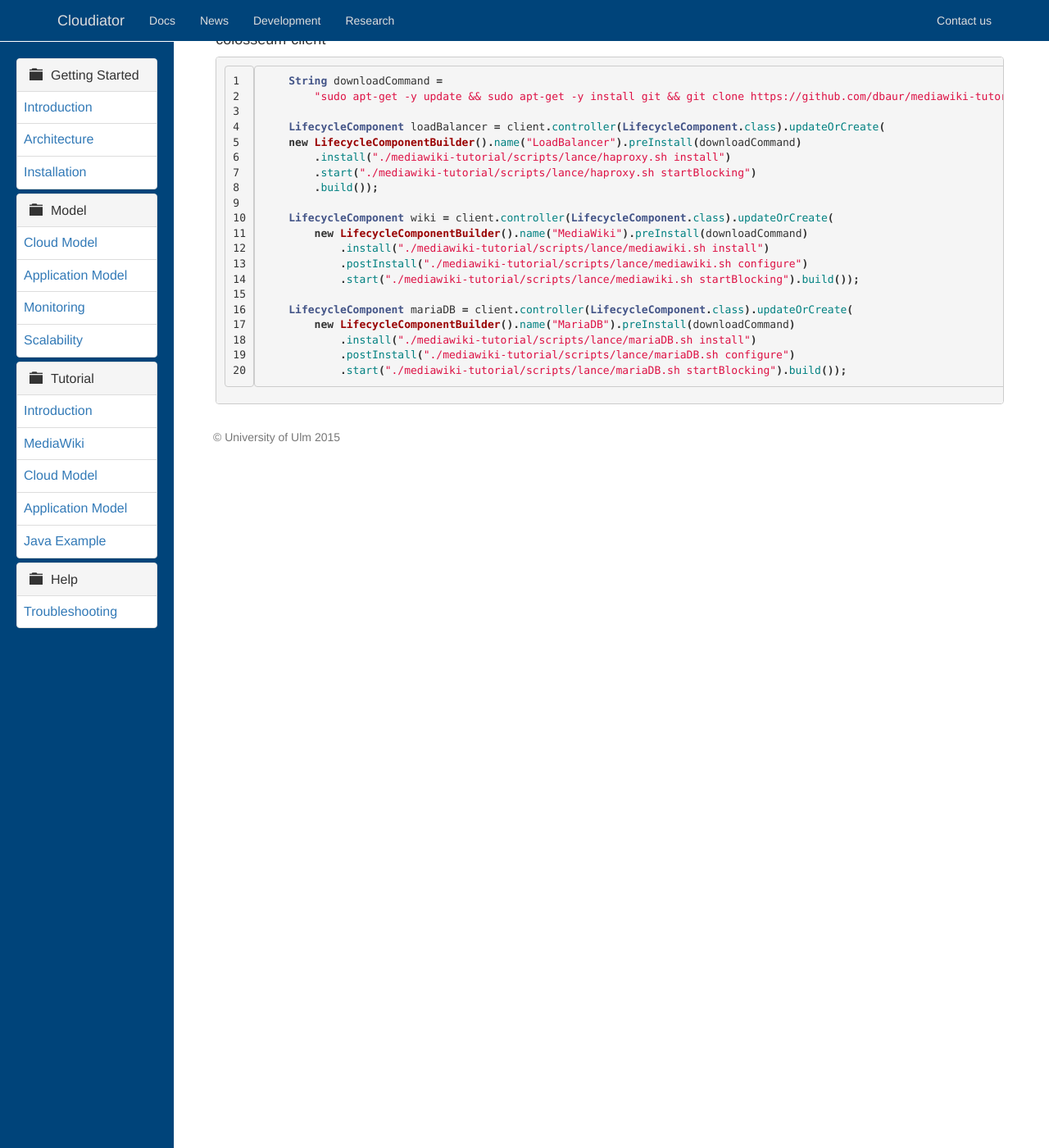
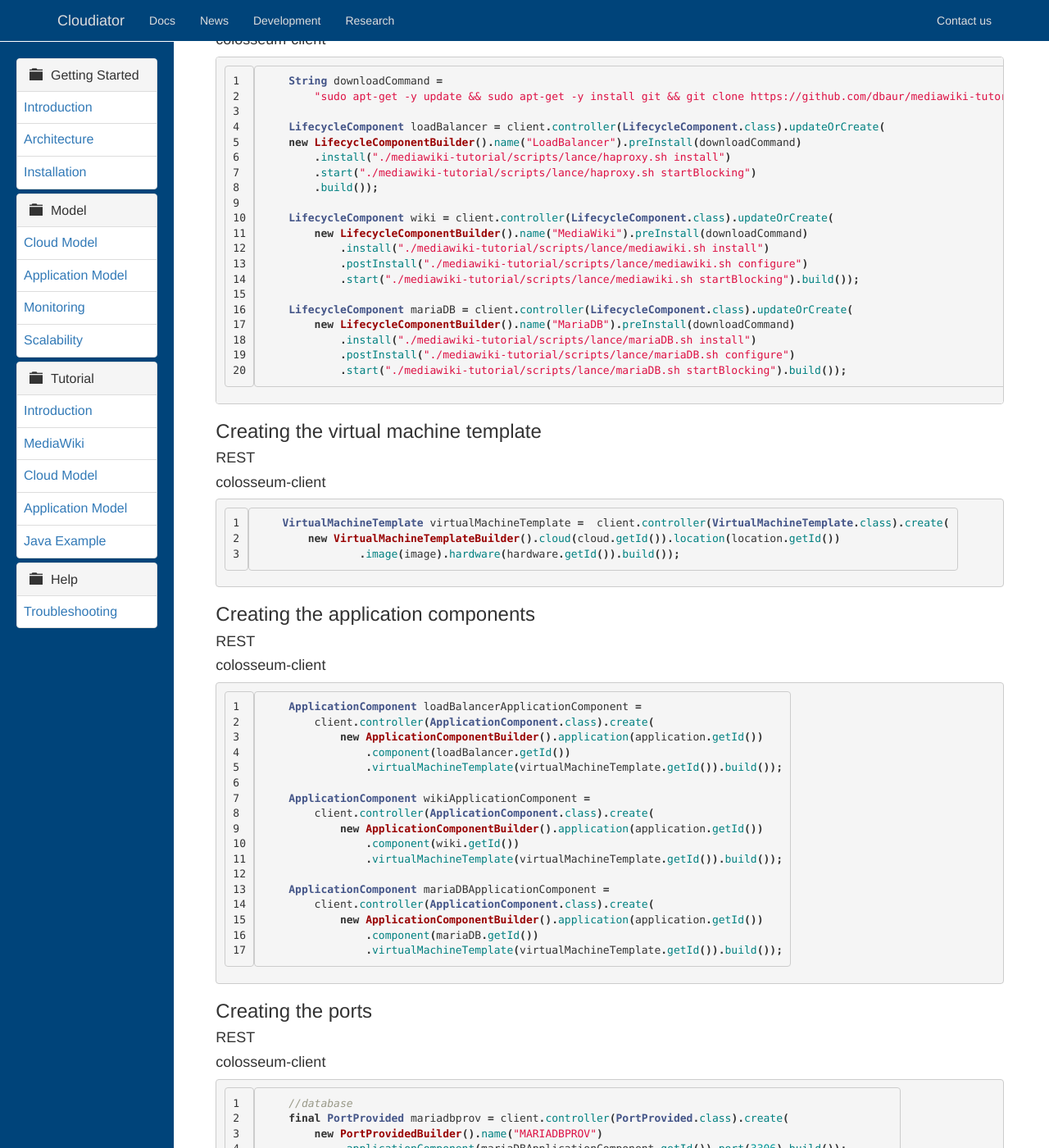
Before and after one commit to cloudiator/cloudiator.github.io, a Jekyll site: the page built from _docs/tutorial_application.md, in a window 1280 px wide and 1400 px high, scrolled down 10032 px. Shown: the whole window at 82% size. Built offline with Jekyll 4.4.1, drawn with Linux system fonts in a browser that asks for light colours; some of the changed text lies outside the part shown.

Commit message:
More on tutorial and sword

```diff
--- a/_docs/tutorial_application.md
+++ b/_docs/tutorial_application.md
@@ -567,5 +567,99 @@ Finally, we can start creating the entities using the API of Cloudiator.
 
 {% endhighlight %}
 
+### Creating the virtual machine template
+
+#### REST
+
+#### colosseum-client
+
+{% highlight java linenos %}
+
+    VirtualMachineTemplate virtualMachineTemplate =  client.controller(VirtualMachineTemplate.class).create(
+        new VirtualMachineTemplateBuilder().cloud(cloud.getId()).location(location.getId())
+                .image(image).hardware(hardware.getId()).build());
+
+{% endhighlight %}
+
+### Creating the application components
+
+#### REST
+
+#### colosseum-client
+
+{% highlight java linenos %}
+
+    ApplicationComponent loadBalancerApplicationComponent =
+        client.controller(ApplicationComponent.class).create(
+            new ApplicationComponentBuilder().application(application.getId())
+                .component(loadBalancer.getId())
+                .virtualMachineTemplate(virtualMachineTemplate.getId()).build());
+
+    ApplicationComponent wikiApplicationComponent =
+        client.controller(ApplicationComponent.class).create(
+            new ApplicationComponentBuilder().application(application.getId())
+                .component(wiki.getId())
+                .virtualMachineTemplate(virtualMachineTemplate.getId()).build());
+
+    ApplicationComponent mariaDBApplicationComponent =
+        client.controller(ApplicationComponent.class).create(
+            new ApplicationComponentBuilder().application(application.getId())
+                .component(mariaDB.getId())
+                .virtualMachineTemplate(virtualMachineTemplate.getId()).build());
+
+{% endhighlight %}
+
+### Creating the ports
+
+#### REST
+
+#### colosseum-client
+
+{% highlight java linenos %}
+
+    //database
+    final PortProvided mariadbprov = client.controller(PortProvided.class).create(
+        new PortProvidedBuilder().name("MARIADBPROV")
+            .applicationComponent(mariaDBApplicationComponent.getId()).port(3306).build());
+    // wiki
+    final PortProvided wikiprov = client.controller(PortProvided.class).create(
+        new PortProvidedBuilder().name("WIKIPROV")
+            .applicationComponent(wikiApplicationComponent.getId()).port(80).build());
+    final PortRequired wikireqmariadb = client.controller(PortRequired.class).create(
+        new PortRequiredBuilder().name("WIKIREQMARIADB")
+            .applicationComponent(wikiApplicationComponent.getId()).isMandatory(true).build());
+    // lb
+        final PortProvided lbprov = client.controller(PortProvided.class).create(
+            new PortProvidedBuilder().name("LBPROV")
+                .applicationComponent(loadBalancerApplicationComponent.getId()).port(80).build());
+        final PortRequired loadbalancerreqwiki = client.controller(PortRequired.class).create(
+            new PortRequiredBuilder().name("LOADBALANCERREQWIKI")
+                .applicationComponent(loadBalancerApplicationComponent.getId())
+                .isMandatory(false)
+                .updateAction("./mediawiki-tutorial/scripts/lance/haproxy.sh configure")
+                .build());
+
+{% endhighlight %}
+
+### Creating the communication
+
+#### REST
+
+#### colosseum-client
+
+{% highlight java linenos %}
+
+    // wiki communicates with database
+    final Communication wikiWithDB = client.controller(Communication.class).create(
+        new CommunicationBuilder().providedPort(mariadbprov.getId())
+            .requiredPort(wikireqmariadb.getId()).build());
+    //lb communicates with wiki
+    final Communication lbWithWiki = client.controller(Communication.class).create(
+        new CommunicationBuilder().providedPort(wikiprov.getId())
+            .requiredPort(loadbalancerreqwiki.getId()).build());
+
+{% endhighlight %}
+
+
 [mediawiki_communication]: /images/docs/mediawiki_communication.png
 {: .img-responsive .center-block}
```
Also changed, not shown: _components/sword.md (+29 -8 lines), _docs/tutorial_instance.md (added, +9 -0 lines).
